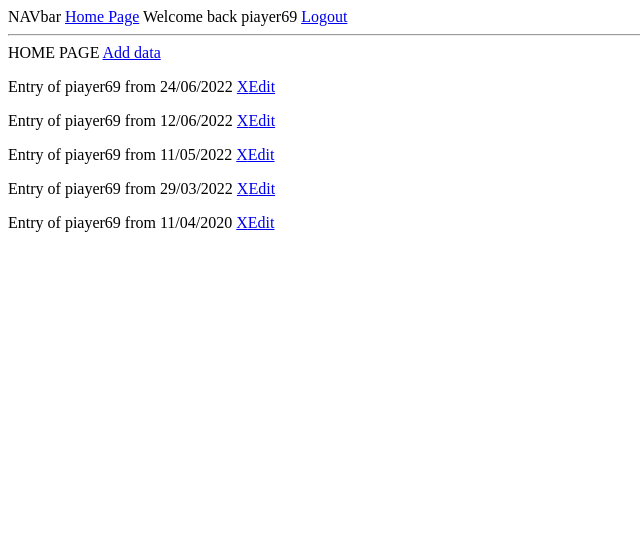
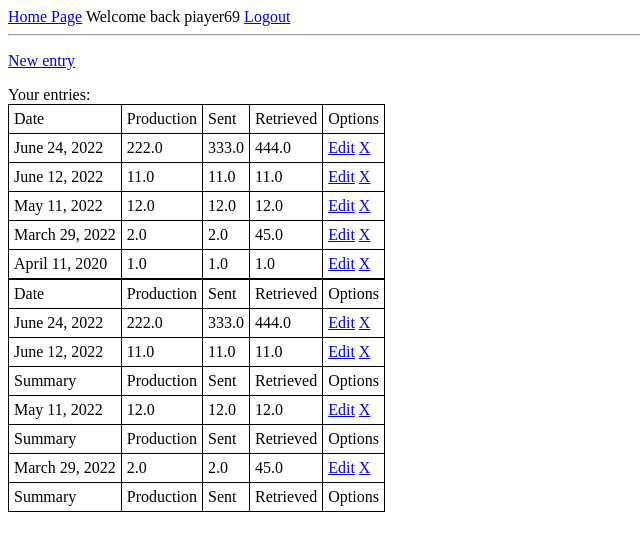
Before and after one commit to PIayer69/fv_calc, a Django app: page / in a window 1280 px wide. Shown: the top 551 px of the page, without its empty margins (0-640 px from the left). Run offline with Django 3.2, Linux system fonts and the light colour scheme; a user stored in the database is signed in; data comes from the database, SQL or seed files in the repository; both versions use the stored data as it was after the commit.

Commit message:
Displaying entries by years and months

```diff
--- a/base/templates/base/base.html
+++ b/base/templates/base/base.html
@@ -1,9 +1,11 @@
+{% load static %}
 <!DOCTYPE html>
 <html lang="en">
 <head>
   <meta charset="UTF-8">
   <meta http-equiv="X-UA-Compatible" content="IE=edge">
   <meta name="viewport" content="width=device-width, initial-scale=1.0">
+  <link rel="stylesheet" href="{% static 'base/styles/style.css' %}">
   <title>Calc | {% block title %}{% endblock %}</title>
 </head>
 <body>
--- a/base/templates/base/home.html
+++ b/base/templates/base/home.html
@@ -1,11 +1,38 @@
 {% extends 'base/base.html' %}
 {% block title %}Home Page{% endblock %}
 {% block content %}
-HOME PAGE
 {% if request.user.is_authenticated %}
-<a href='{% url "add_data" %}'>Add data</a>
+<p><a href='{% url "add_data" %}'>New entry</a></p>
+<div>
+Your entries:
+<table>
+  <tr><td>Date</td><td>Production</td><td>Sent</td><td>Retrieved</td><td>Options</td></tr>
+  {% for entry in entries %}
+    <tr>
+    <td>{{entry.date}}</td><td>{{entry.production}}</td><td>{{entry.sent}}</td><td>{{entry.retrieved}}</td><td><a href='{% url "edit_data" entry.id %}'>Edit</a> <a href='{% url "delete_data" entry.id %}'>X</a></td>
+    </tr>
+  {% endfor %}
+</table>
+</div>
+<table>
+  <tr><td>Date</td><td>Production</td><td>Sent</td><td>Retrieved</td><td>Options</td></tr>
+  {% for year, months in sorted_e.items %}
+  {% if year == current_year %}
+    {% for month in months reversed %}
+      {% for m, entries in month.items %}
+        {% for entry in entries %}
+          <tr>
+          <td>{{entry.date}}</td><td>{{entry.production}}</td><td>{{entry.sent}}</td><td>{{entry.retrieved}}</td><td><a href='{% url "edit_data" entry.id %}'>Edit</a> <a href='{% url "delete_data" entry.id %}'>X</a></td>
+          </tr>
+        {% endfor %}
+
+        <tr><td>Summary</td><td>Production</td><td>Sent</td><td>Retrieved</td><td>Options</td></tr>
+      {% endfor %}
+    {% endfor %}
+  {% endif %}
+  {% endfor %}
+</table>
+{% else %}
+Start tracking your photovoltaics today!
 {% endif %}
-{% for entry in entries %}
-<p>{{entry}} <a href='{% url "delete_data" entry.id %}'>X</a><a href='{% url "edit_data" entry.id %}'>Edit</a></p>
-{% endfor %}
 {% endblock %}
--- a/base/templates/base/nav.html
+++ b/base/templates/base/nav.html
@@ -1,4 +1,3 @@
-NAVbar
 <a href='{% url "home" %}'>Home Page</a>
 
 {% if request.user.is_authenticated %}
--- a/base/views.py
+++ b/base/views.py
@@ -1,13 +1,31 @@
 from django.shortcuts import render, redirect
 from django.contrib.auth import login, authenticate, logout
 from django.contrib.auth.forms import UserCreationForm
+from django.utils.timezone import now
 from .forms import CustomUserCreationForm, LoginForm
 from fv_calc.models import EntryModel
 
 
 def home(request):
-  entries = EntryModel.objects.all()
-  context = {'entries': entries}
+  context = {}
+  if request.user.is_authenticated:
+    entries = EntryModel.objects.filter(user=request.user)
+    months = entries.dates('date', 'month')
+    sorted_entries = {}
+    for month in months:
+      if sorted_entries.get(month.year) is None:
+        sorted_entries[month.year] = []
+      sorted_entries[month.year].append({month.month: [e for e in entries if e.date.year == month.year and e.date.month == month.month]})
+
+    for key, value in sorted_entries.items():
+      print(key, value)
+    print(now().year)
+
+    context = {
+      'entries': entries,
+      'sorted_e': sorted_entries,
+      'current_year': now().year,
+    }
   return render(request, 'base/home.html', context)
 
 
--- a/django_project/settings.py
+++ b/django_project/settings.py
@@ -122,6 +122,7 @@ USE_TZ = True
 # https://docs.djangoproject.com/en/3.2/howto/static-files/
 
 STATIC_URL = '/static/'
+STATICFILES_DIRS = [BASE_DIR / 'static']
 
 # Default primary key field type
 # https://docs.djangoproject.com/en/3.2/ref/settings/#default-auto-field
--- a/fv_calc/urls.py
+++ b/fv_calc/urls.py
@@ -3,6 +3,7 @@ from . import views
 
 urlpatterns = [
   path('add-data/', views.addData, name='add_data'),
+  path('view-data/<int:pk>/', views.viewData, name='view_data'),
   path('delete-data/<int:pk>/', views.deleteData, name='delete_data'),
   path('edit-data/<int:pk>/', views.editData, name='edit_data'),
 ]
--- /dev/null
+++ b/static/base/styles/style.css
@@ -0,0 +1,12 @@
+body{
+/*   background-color: #222; */
+}
+
+table{
+  border-collapse:collapse;
+}
+
+table tr td{
+  border: 1px solid black;
+  padding: 5px;
+}
```
Also changed, not shown: fv_calc/templates/fv_calc/view_data.html (added, +10 -0 lines), fv_calc/views.py (+8 -3 lines), db.sqlite3.
